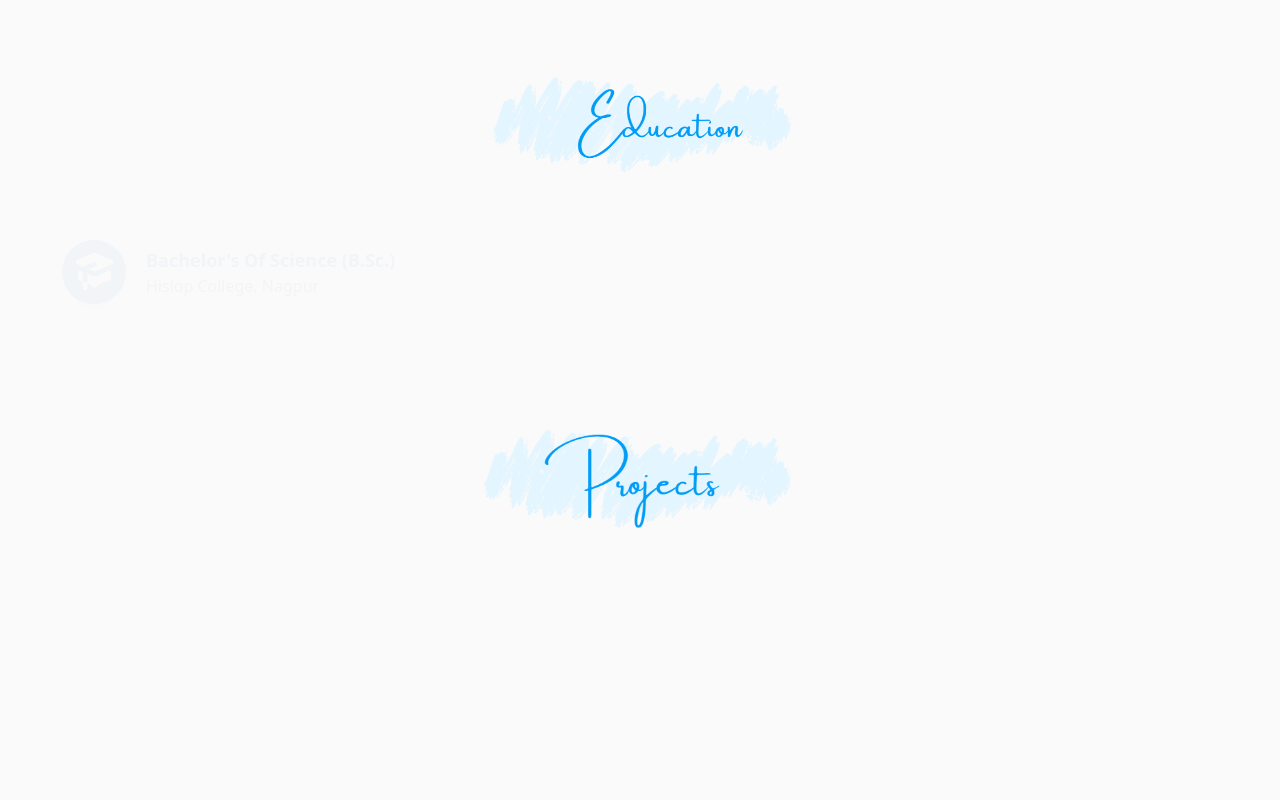
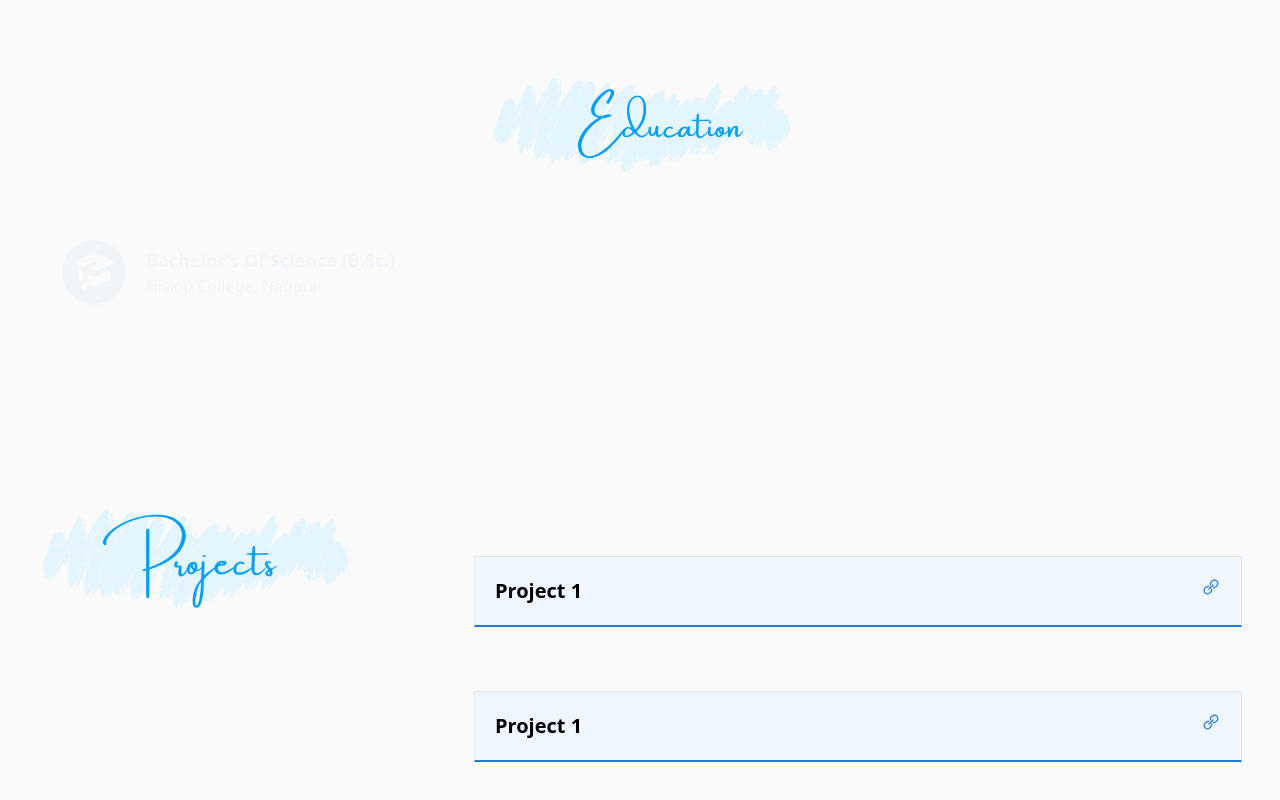
Before and after one commit to Veena55/my_portfolio, a React (Vite) app: page / in a window 1280 px wide. Shown: the part 1880-2680 px from the top of the page. Before the commit the page ends 2437 px from the top, so only its background shows below. Built offline with nearby package versions, Linux system fonts and the light colour scheme.

Commit message:
projects

```diff
--- a/src/components/Projects.jsx
+++ b/src/components/Projects.jsx
@@ -1,12 +1,28 @@
 import React from 'react'
 import projects from "../assets/images/sections/projects.png";
+import { LiaLinkSolid } from 'react-icons/lia';
 
 const Projects = () => {
     return (
-        <div className="px-10 mx-auto">
+        <div className="pt-20 mx-auto flex h-screen gap-10 justify-around bg">
             <div>
                 <img src={projects} className="mx-auto w-80" alt="education" />
-            </div></div>
+            </div>
+            <div className='w-[60%]'>
+                <div className='mt-16 bg-blue-50 hover:bg-blue-100 p-5 w-full border border-b-2 border-b-themeDarkColor hover:border-b-4 duration-700'>
+                    <div className="flex justify-between">
+                        <h2 className='font-semibold text-xl'>Project 1</h2>
+                        <LiaLinkSolid className='text-xl font-bold text-themeDarkColor' />
+                    </div>
+                </div>
+                <div className='mt-16 bg-blue-50 hover:bg-blue-100 p-5 w-full border border-b-2 border-b-themeDarkColor hover:border-b-4 duration-700'>
+                    <div className="flex justify-between">
+                        <h2 className='font-semibold text-xl'>Project 1</h2>
+                        <LiaLinkSolid className='text-xl font-bold text-themeDarkColor' />
+                    </div>
+                </div>
+            </div>
+        </div>
     )
 }
 
--- a/src/pages/Home.jsx
+++ b/src/pages/Home.jsx
@@ -22,7 +22,7 @@ const Home = () => {
             <div className="p-5">
                 <Education />
             </div>
-            <div className="p-5 pt-20">
+            <div className="pt-20">
                 <Projects />
             </div>
         </>
```
